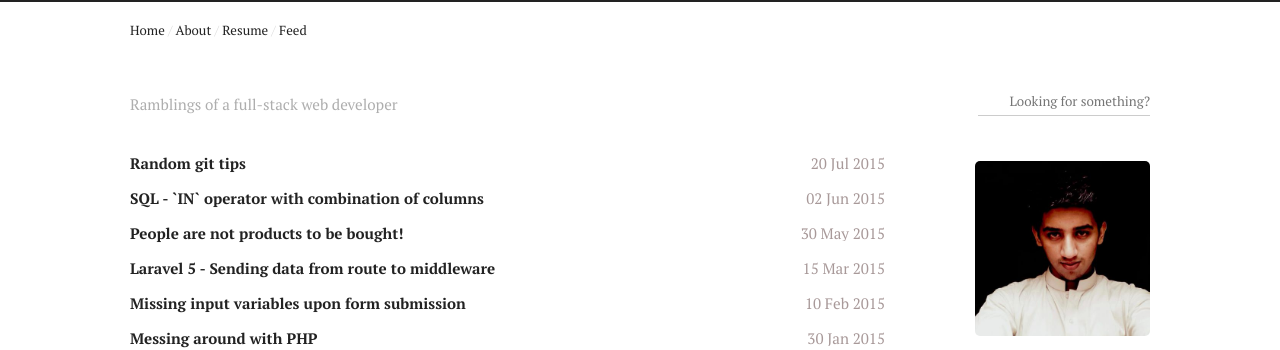
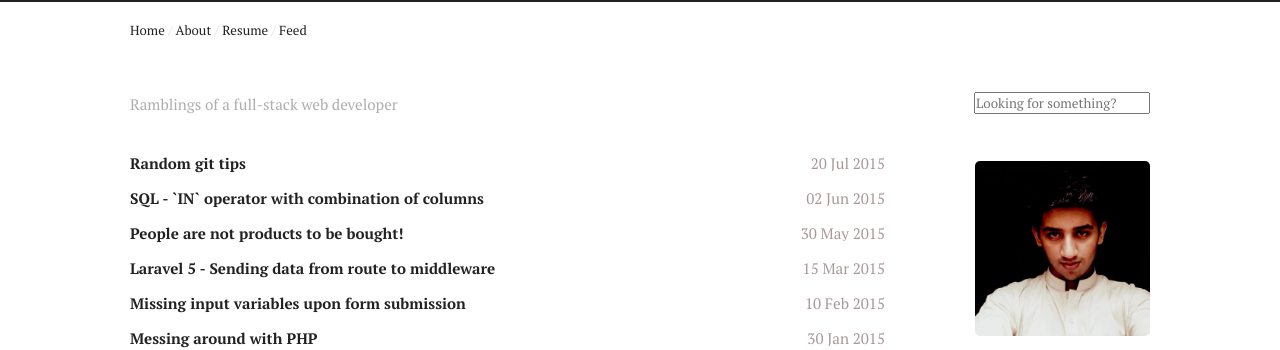
Before and after one commit to kamranahmedse/kamranahmedse.github.io, a Jekyll site: the page built from index.html, in a window 1280 px wide. Shown: the top 350 px of the page. Built offline with Jekyll 4.4.1, drawn with Linux system fonts in a browser that asks for light colours; the list of posts is cut into pages by our own code.

Commit message:
Added the search functionality

```diff
--- a/_layouts/default.html
+++ b/_layouts/default.html
@@ -16,7 +16,10 @@
 
             <span class="muted left">{{ site.tagline }}</span>
             <span class="right">
-                <input type="text" class="search-box" placeholder="Looking for something?">
+                <form id="search-form" method="get" action="http://google.com/search" method="get">
+                    <input type="text" id="search-box" placeholder="Looking for something?" name="temp_q">
+                    <input type="hidden" id="search-hbox" placeholder="Looking for something?" name="as_q">
+                </form>
             </span>
 
             <div class="clr"></div>
```
Also changed, not shown: other parts of _layouts/default.html (+4 -0 lines).
